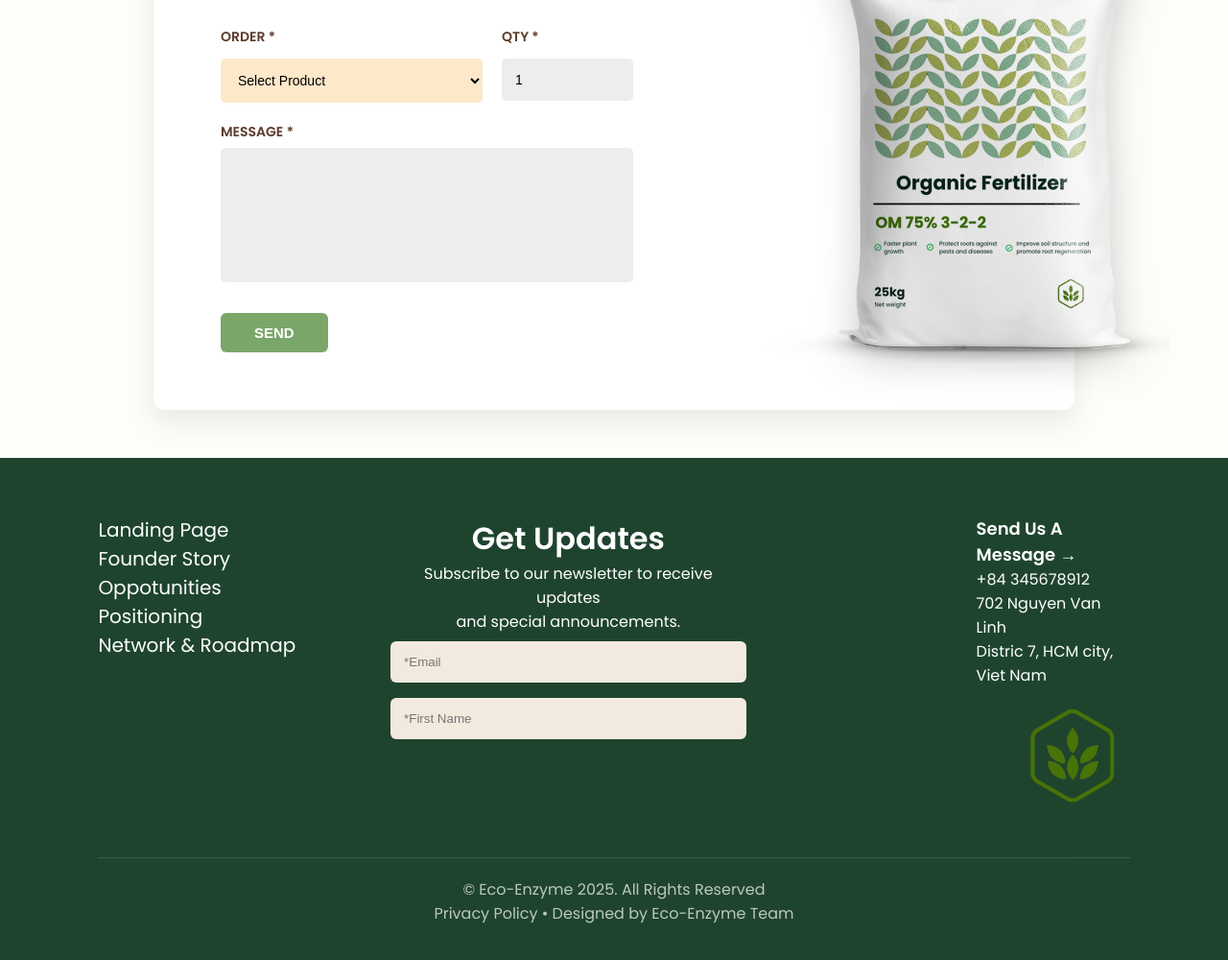
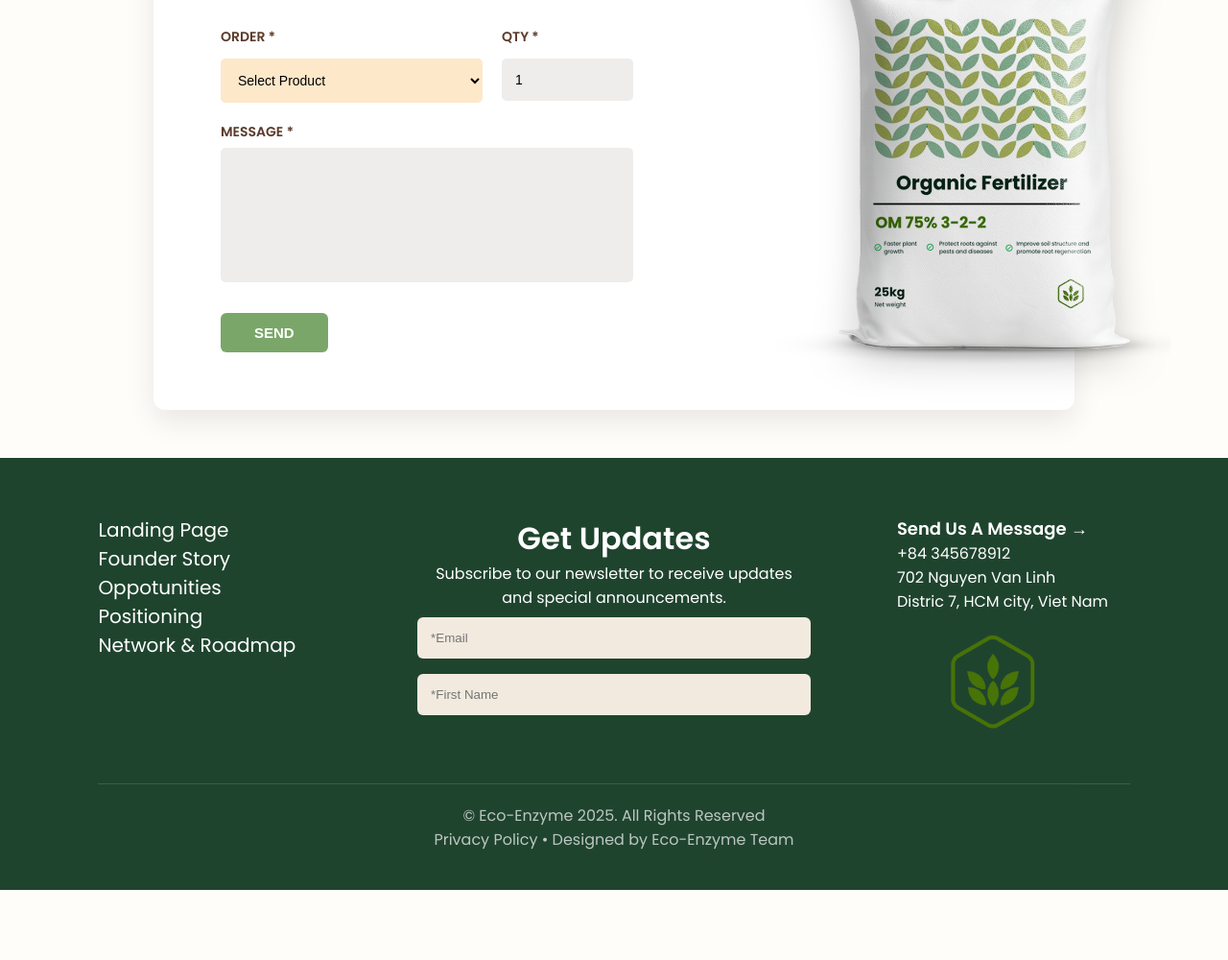
Before and after one commit to Lamtruong1123/Eco-Enzyme, a plain HTML site: page index.html in a window 1280 px wide. Shown: the part 3897-4897 px from the top of the page at 96% size. After the commit the page ends 4824 px from the top, so only its background shows below. Drawn offline with Linux system fonts and the light colour scheme; files whose address does not match are found by name.

Commit message:
Update style.css

```diff
--- a/resource/style.css
+++ b/resource/style.css
@@ -875,7 +875,7 @@ body {
   opacity: 0.7;
 }
 .footer-col-right{
-  padding-left: 200px;
+  padding-left: 50px;
 }
 .menu-left li a {
   text-decoration: none;
```
